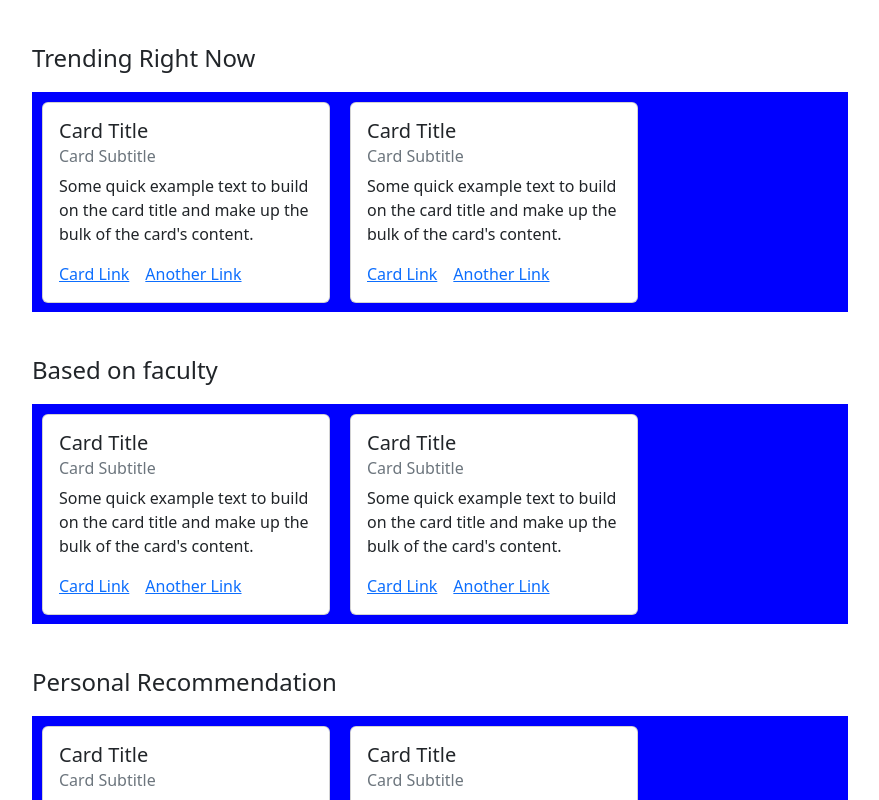
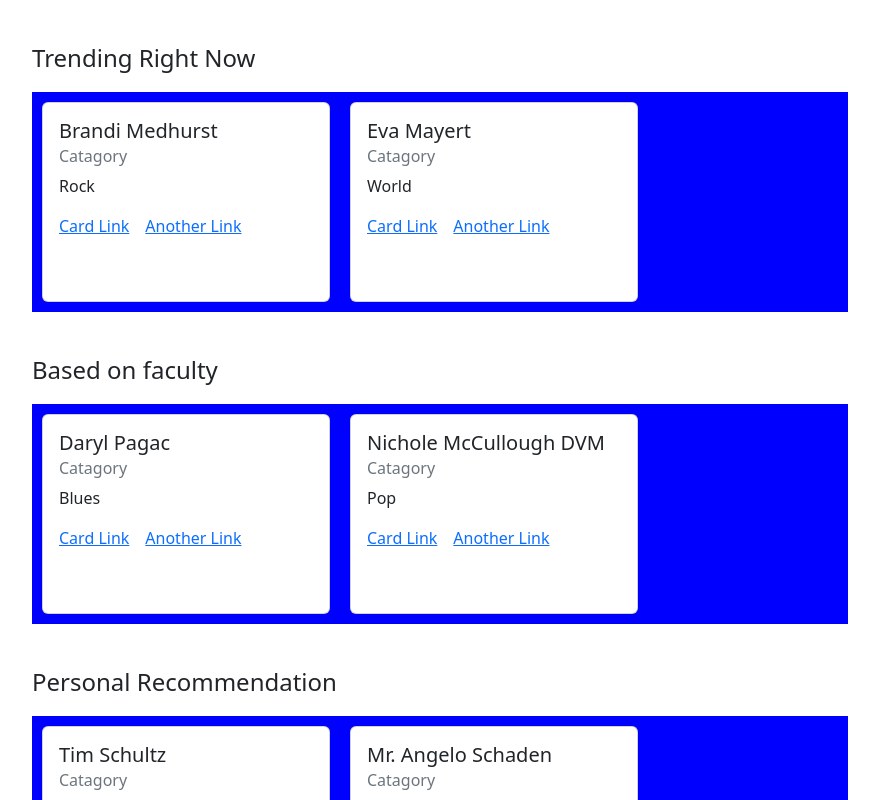
Before and after one commit to 6231368521/LibraryRecommendation, a React (Create React App) app: page / in a window 1280 px wide. Shown: the top 800 px of the page, without its empty margins (8-887 px from the left). Built offline with nearby package versions, Linux system fonts and the light colour scheme.

Commit message:
add fack data

```diff
--- a/package.json
+++ b/package.json
@@ -36,5 +36,8 @@
       "last 1 firefox version",
       "last 1 safari version"
     ]
+  },
+  "devDependencies": {
+    "@faker-js/faker": "^7.6.0"
   }
 }
--- a/src/pages/main/component.jsx
+++ b/src/pages/main/component.jsx
@@ -1,15 +1,15 @@
 
 import Card from 'react-bootstrap/Card';
+import { faker } from '@faker-js/faker';
 
 export const CardCustom = ()=>{
   return(
-    <Card style={{ width: '18rem',margin:'10px' }}>
+    <Card style={{ width: '18rem',margin:'10px',height:'200px' }}>
       <Card.Body>
-        <Card.Title>Card Title</Card.Title>
-        <Card.Subtitle className="mb-2 text-muted">Card Subtitle</Card.Subtitle>
+        <Card.Title>{faker.name.fullName()}</Card.Title>
+        <Card.Subtitle className="mb-2 text-muted">Catagory</Card.Subtitle>
         <Card.Text>
-          Some quick example text to build on the card title and make up the
-          bulk of the card's content.
+          {faker.music.genre()}
         </Card.Text>
         <Card.Link href="#">Card Link</Card.Link>
         <Card.Link href="#">Another Link</Card.Link>
```
Also changed, not shown: 2 other files (tests, documents, lock files or other folders).
